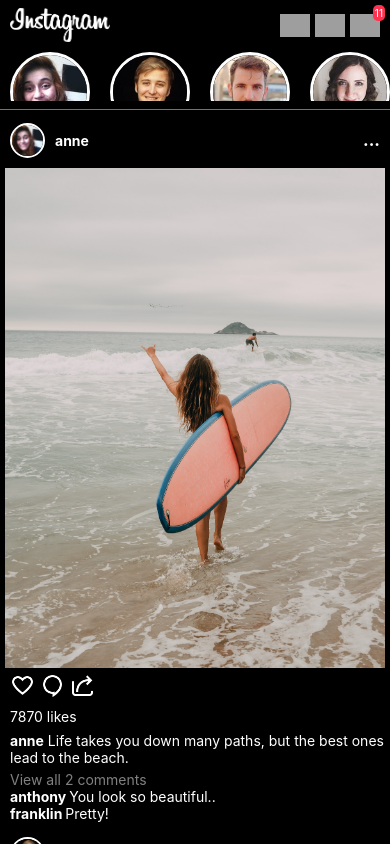
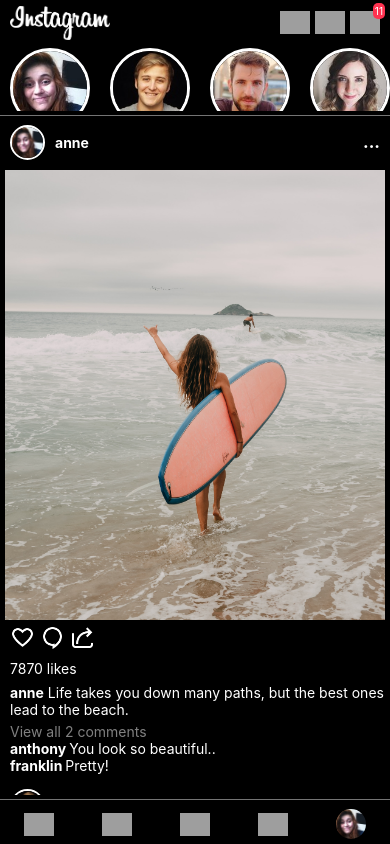
Before and after one commit to aishwarya-mali/react-native-instagram, a React Native app: screen / in a window 390 px wide. Built offline with nearby package versions, Linux system fonts and the light colour scheme; grey boxes are pictures that could not be loaded.

Commit message:
worked on bottom tabs

```diff
--- a/components/Separator.js
+++ b/components/Separator.js
@@ -9,7 +9,7 @@
 
 const styles = StyleSheet.create({
     separator: {
-        marginVertical: 8,
+        marginVertical: 4,
         borderBottomColor: '#747474',
         borderBottomWidth: StyleSheet.hairlineWidth
     }
--- /dev/null
+++ b/components/home/BottomTabs.js
@@ -0,0 +1,31 @@
+import { Image, StyleSheet, Text, TouchableOpacity, View } from 'react-native'
+import React from 'react'
+import { bottomTabIcons } from '../../data/bottomTabIcons'
+
+export default function BottomTabs() {
+    const [activeTab, setActiveTab] = React.useState('Home')
+    return (
+        <View style={{ flexDirection: 'row', justifyContent: 'space-around', alignItems: 'center', paddingVertical: 5 }}>
+            {bottomTabIcons.map((icon, i) => (
+                <TouchableOpacity onPress={() => setActiveTab(icon.name)}>
+                    <Image
+                        key={i}
+                        source={{ uri: activeTab === icon.name ? icon.active : icon.inactive }}
+                        style={styles.iconStyles}
+                    />
+                </TouchableOpacity>
+            ))}
+           <TouchableOpacity onPress={() => setActiveTab('Profile')}>
+            <Image source={require('../../assets/users/anne.jpg')} style={{ ...styles.iconStyles, borderRadius: 50 }} />
+           </TouchableOpacity>
+        </View>
+    )
+}
+
+const styles = StyleSheet.create({
+    iconStyles: {
+        width: 30,
+        height: 30,
+        resizeMode: 'contain'
+    }
+})
--- a/components/home/Header.js
+++ b/components/home/Header.js
@@ -44,7 +44,7 @@
     flexDirection: 'row',
     paddingHorizontal: 10,
     paddingVertical: 5,
-    height: 50
+    height: 45
   },
   logo: {
     width: 100,
--- a/components/home/Post.js
+++ b/components/home/Post.js
@@ -109,7 +109,7 @@
   },
   postImage: {
     width: '100%',
-    height: 500,
+    height: 450,
     resizeMode: 'cover'
   },
   iconStyles: { paddingLeft: 5, paddingVertical: 5 }
--- a/components/home/Stories.js
+++ b/components/home/Stories.js
@@ -4,7 +4,7 @@
 
 const Stories = () => {
     return (
-        <ScrollView horizontal={true} contentContainerStyle={{height: 100}}>
+        <ScrollView horizontal={true} contentContainerStyle={{height: 130}}>
             <View style={styles.container}>
                 {Users.map(user => (
                     <User key={user.id} user={user} />
@@ -22,7 +22,7 @@
                 source={user.image}
                 style={styles.user}
             />
-            <Text style={{ color: 'white' }}>{userName}</Text>
+            <Text style={{ color: 'white', fontSize: 12 }}>{userName}</Text>
         </View>
     )
 }
--- /dev/null
+++ b/data/bottomTabIcons.js
@@ -0,0 +1,25 @@
+export const bottomTabIcons = [
+    {
+      name: 'Home',
+      active: 'https://img.icons8.com/fluency-systems-filled/144/ffffff/home.png',
+      inactive:
+        'https://img.icons8.com/fluency-systems-regular/48/ffffff/home.png',
+    },
+    {
+      name: 'Search',
+      active: 'https://img.icons8.com/ios-filled/500/ffffff/search--v1.png',
+      inactive: 'https://img.icons8.com/ios/500/ffffff/search--v1.png',
+    },
+    {
+      name: 'Reels',
+      active: 'https://img.icons8.com/ios-filled/50/ffffff/instagram-reel.png',
+      inactive: 'https://img.icons8.com/ios/500/ffffff/instagram-reel.png',
+    },
+    {
+      name: 'Shop',
+      active:
+        'https://img.icons8.com/fluency-systems-filled/48/ffffff/shopping-bag-full.png',
+      inactive:
+        'https://img.icons8.com/fluency-systems-regular/48/ffffff/shopping-bag-full.png',
+    },
+  ]
--- a/screens/HomeScreen.js
+++ b/screens/HomeScreen.js
@@ -4,6 +4,7 @@
 import Stories from '../components/home/Stories'
 import Post from '../components/home/Post'
 import Separator from '../components/Separator'
+import BottomTabs from '../components/home/BottomTabs'
 
 export default function HomeScreen() {
   return (
@@ -12,6 +13,8 @@
       <Stories />
       <Separator />
       <Post />
+      <Separator />
+      <BottomTabs />
     </SafeAreaView>
   )
 }
```
